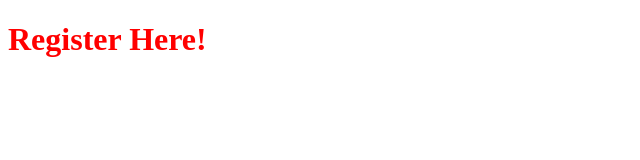
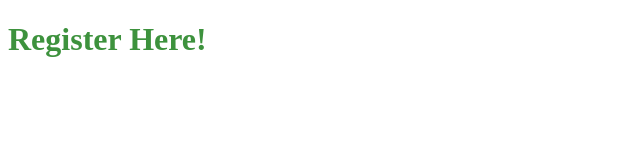
Before and after one commit to SharmilaLakshmanan/registration-form, a plain HTML site: page index.html in a window 1280 px wide. Shown: the whole page, without its empty margins (0-640 px from the left). Drawn offline with Linux system fonts and the light colour scheme.

Commit message:
color changed

```diff
--- a/style.css
+++ b/style.css
@@ -1,3 +1,3 @@
 h1{
-  color:red;
+    color:rgb(61, 146, 61);
 }
```
